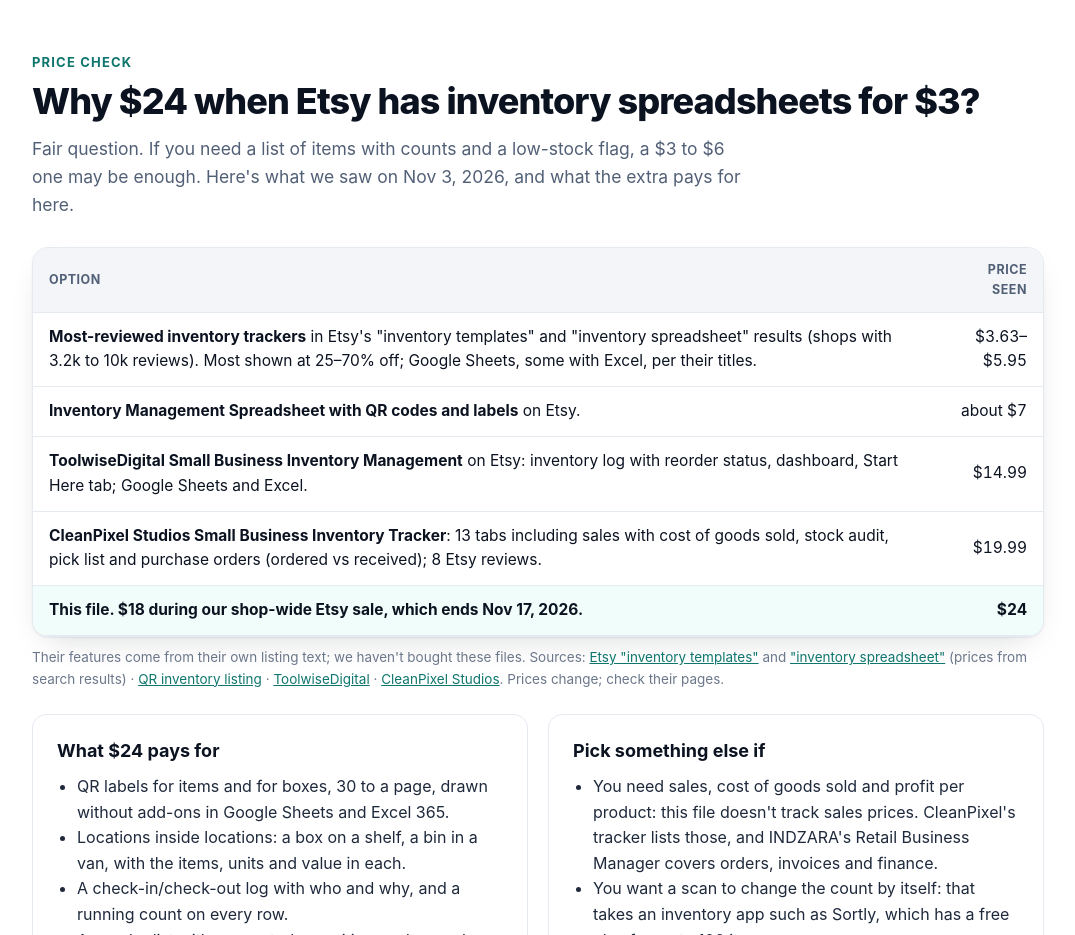
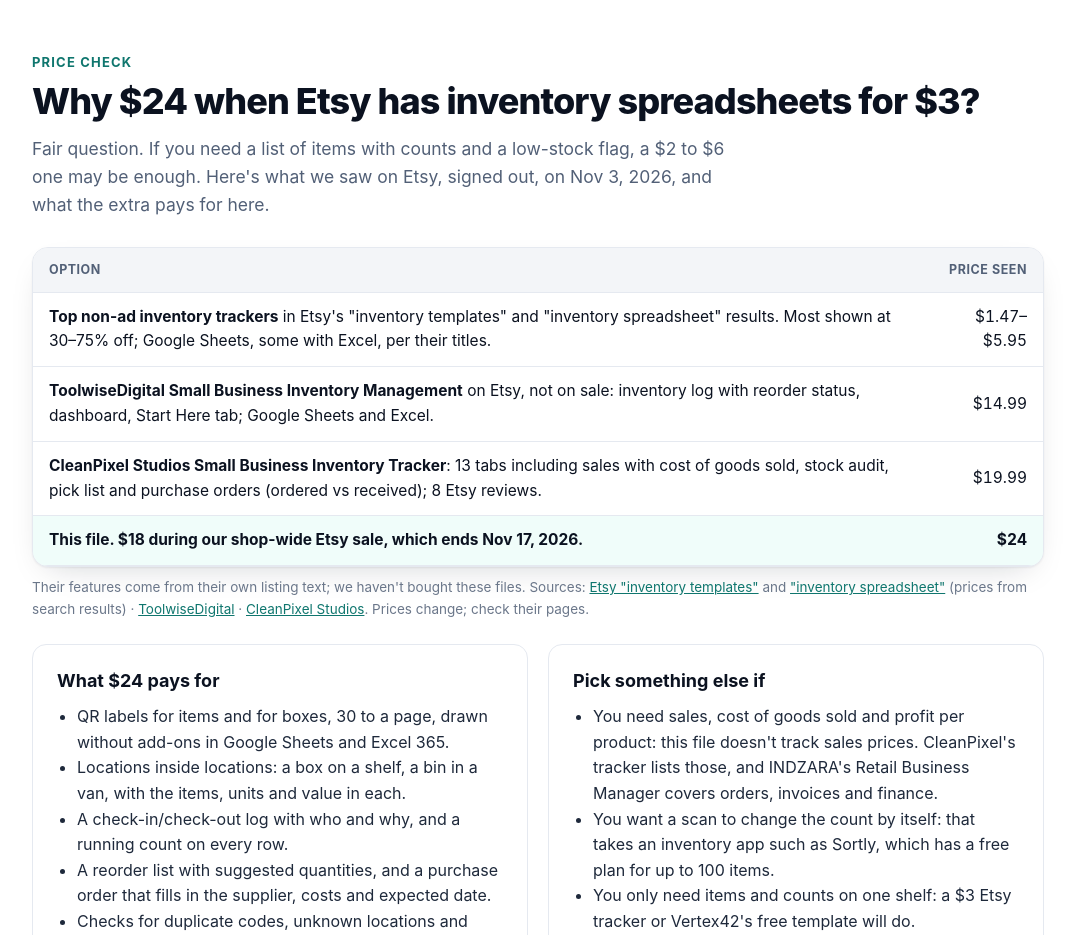
Before and after one commit to jhodges3401-code/jhodges3401-code.github.io, a plain HTML site: page inventory-spreadsheet/index.html in a window 1280 px wide. Shown: the part 3840-4775 px from the top of the page, without its empty margins (102-1177 px from the left). Drawn offline with Linux system fonts and the light colour scheme.

Commit message:
inventory page: correct Etsy price-check table (Nov 3 read) (#6)
Co-authored-by: Cursor Agent <cursoragent@cursor.com>
Co-authored-by: jhodges3401-code <jhodges3401-code@users.noreply.github.com>

```diff
--- a/inventory-spreadsheet/index.html
+++ b/inventory-spreadsheet/index.html
@@ -148,17 +148,16 @@ footer{background:#0b1220;color:#9aa6b8;font-size:14px;padding:36px 0}footer a{c
 <section id="price-check"><div class="w">
 <p class="kick">Price check</p>
 <h2>Why $24 when Etsy has inventory spreadsheets for $3?</h2>
-<p class="sub">Fair question. If you need a list of items with counts and a low-stock flag, a $3 to $6 one may be enough. Here's what we saw on Nov 3, 2026, and what the extra pays for here.</p>
+<p class="sub">Fair question. If you need a list of items with counts and a low-stock flag, a $2 to $6 one may be enough. Here's what we saw on Etsy, signed out, on Nov 3, 2026, and what the extra pays for here.</p>
 <div class="tw"><table>
 <thead><tr><th>Option</th><th class="n">Price seen</th></tr></thead>
 <tbody>
-<tr><td><b>Most-reviewed inventory trackers</b> in Etsy's "inventory templates" and "inventory spreadsheet" results (shops with 3.2k to 10k reviews). Most shown at 25–70% off; Google Sheets, some with Excel, per their titles.</td><td class="n">$3.63–$5.95</td></tr>
-<tr><td><b>Inventory Management Spreadsheet with QR codes and labels</b> on Etsy.</td><td class="n">about $7</td></tr>
-<tr><td><b>ToolwiseDigital Small Business Inventory Management</b> on Etsy: inventory log with reorder status, dashboard, Start Here tab; Google Sheets and Excel.</td><td class="n">$14.99</td></tr>
+<tr><td><b>Top non-ad inventory trackers</b> in Etsy's "inventory templates" and "inventory spreadsheet" results. Most shown at 30–75% off; Google Sheets, some with Excel, per their titles.</td><td class="n">$1.47–$5.95</td></tr>
+<tr><td><b>ToolwiseDigital Small Business Inventory Management</b> on Etsy, not on sale: inventory log with reorder status, dashboard, Start Here tab; Google Sheets and Excel.</td><td class="n">$14.99</td></tr>
 <tr><td><b>CleanPixel Studios Small Business Inventory Tracker</b>: 13 tabs including sales with cost of goods sold, stock audit, pick list and purchase orders (ordered vs received); 8 Etsy reviews.</td><td class="n">$19.99</td></tr>
 <tr class="tot"><td><b>This file</b>. $18 during our shop-wide Etsy sale, which ends Nov 17, 2026.</td><td class="n">$24</td></tr>
 </tbody></table></div>
-<p class="note">Their features come from their own listing text; we haven't bought these files. Sources: <a href="https://www.etsy.com/market/inventory_templates">Etsy "inventory templates"</a> and <a href="https://www.etsy.com/market/inventory_spreadsheet">"inventory spreadsheet"</a> (prices from search results) · <a href="https://www.etsy.com/listing/1540261187/inventory-management-spreadsheet-qr">QR inventory listing</a> · <a href="https://www.etsy.com/listing/4561556316/small-business-inventory-management">ToolwiseDigital</a> · <a href="https://cleanpixelstudios.com/templates/small-business-inventory-tracker/">CleanPixel Studios</a>. Prices change; check their pages.</p>
+<p class="note">Their features come from their own listing text; we haven't bought these files. Sources: <a href="https://www.etsy.com/market/inventory_templates">Etsy "inventory templates"</a> and <a href="https://www.etsy.com/market/inventory_spreadsheet">"inventory spreadsheet"</a> (prices from search results) · <a href="https://www.etsy.com/listing/4561556316/small-business-inventory-management">ToolwiseDigital</a> · <a href="https://cleanpixelstudios.com/templates/small-business-inventory-tracker/">CleanPixel Studios</a>. Prices change; check their pages.</p>
 <div class="cards" style="margin-top:24px">
 <div class="card"><h3>What $24 pays for</h3><ul>
 <li>QR labels for items and for boxes, 30 to a page, drawn without add-ons in Google Sheets and Excel 365.</li>
```
